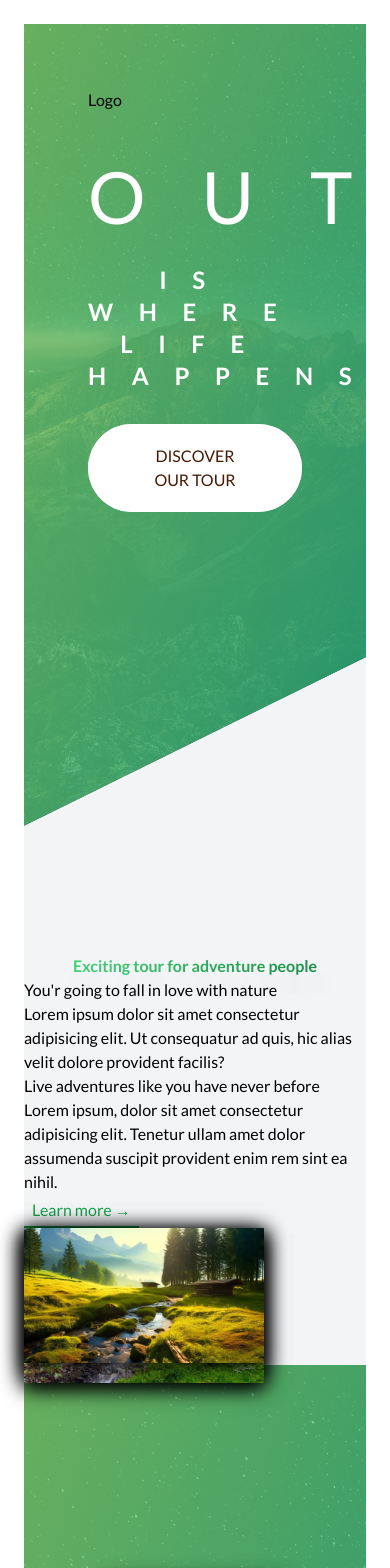
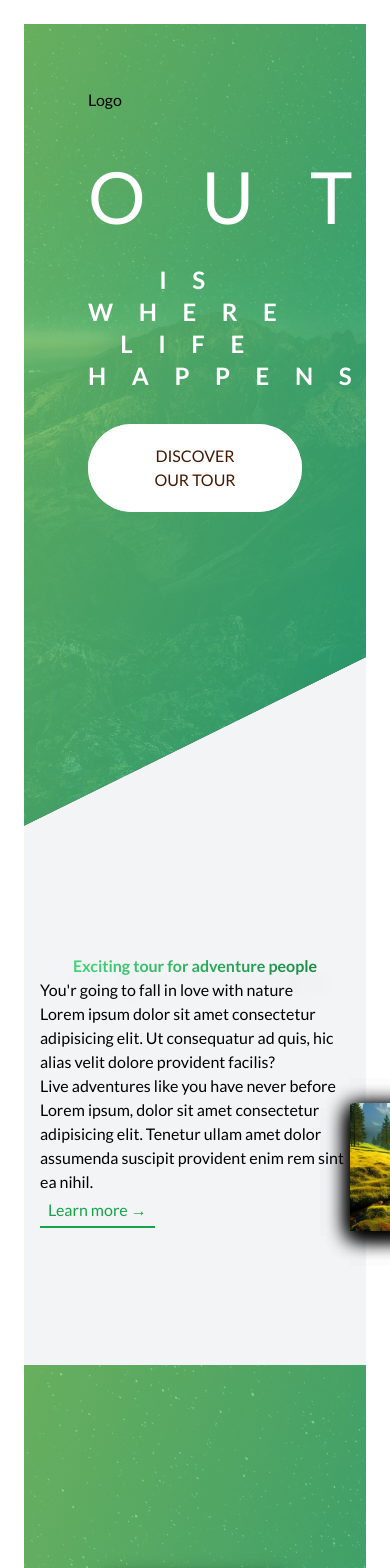
Before and after one commit to OmBharti999/pro, a Next.js app: page / in a window 390 px wide. Shown: the top 1568 px of the page. Built offline with nearby package versions, Linux system fonts and the light colour scheme.

Commit message:
make responsive images

```diff
--- a/app/_component/imageComposition/ImageComposition.tsx
+++ b/app/_component/imageComposition/ImageComposition.tsx
@@ -14,21 +14,21 @@ export const ImageComposition = () => {
         alt=""
         width={commonWidth}
         height={commonHeight}
-        className="left-0 top-2 img-big-effect"
+        className="left-0 top-2 img-big-effect mobile-image"
       />
       <Image
         src={"/assets/image-2.jpg"}
         alt=""
         width={commonWidth}
         height={commonHeight}
-        className="left-52 top-20 img-big-effect"
+        className="left-44 max-sm:left-32 top-20 img-big-effect mobile-image"
       />
       <Image
         src={"/assets/image-3.jpg"}
         alt=""
         width={commonWidth}
         height={commonHeight}
-        className="left-20 top-40 img-big-effect"
+        className="left-14 top-40 img-big-effect mobile-image"
       />
     </div>
   );
--- a/app/_component/imageComposition/index.css
+++ b/app/_component/imageComposition/index.css
@@ -12,3 +12,7 @@
 .image-composition-container:hover .img-big-effect:not(:hover) {
   @apply scale-95;
 }
+
+.mobile-image{
+  @apply max-sm:w-48 max-sm:h-32;
+}
--- a/app/_component/mainContent/MainContent.tsx
+++ b/app/_component/mainContent/MainContent.tsx
@@ -17,7 +17,7 @@ export const MainContent = () => {
           content="Exciting tour for adventure people"
           addClass="py-2 mb-12"
         />
-        <div className="flex max-w-[96rem] max-xl:flex-col-reverse mx-auto py-4 md:gap-12 lg:gap-20 mt-8">
+        <div className="flex-center max-w-[96rem] max-lg:flex-col-reverse mx-auto py-4 md:gap-12 lg:gap-10 mt-8">
           <aside className="w-full flex flex-col justify-center items-end ">
             <div className="md:11/12 2xl:w-10/12  gap-4">
               <Heading
@@ -37,8 +37,10 @@ export const MainContent = () => {
               />
             </div>
           </aside>
-          <aside className="w-full md:pl-12 min-h-96">
-            <ImageComposition />
+          <aside className="w-full min-h-96 flex-center">
+            <div className="max-w-96 max-sm:max-w-80 w-full min-h-72">
+              <ImageComposition />
+            </div>
           </aside>
         </div>
       </section>
--- a/app/_component/mainContent/index.css
+++ b/app/_component/mainContent/index.css
@@ -1,3 +1,3 @@
 .section-about {
-  @apply -mt-[20vh] py-[calc(20vh+8rem)]  bg-gray-100 md:px-12 lg:px-20;
+  @apply -mt-[20vh] py-[calc(20vh+8rem)]  bg-gray-100 md:px-12 lg:px-20 px-4;
 }
--- a/app/globals.css
+++ b/app/globals.css
@@ -11,3 +11,7 @@
 body {
   @apply w-full box-border p-6;
 }
+
+.flex-center {
+  @apply flex justify-center items-center;
+}
```
